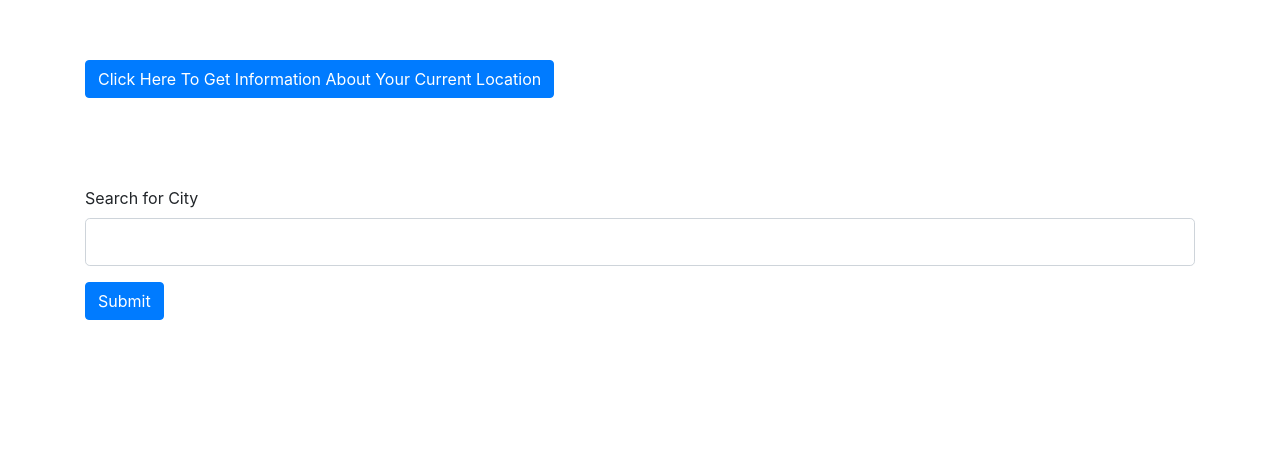
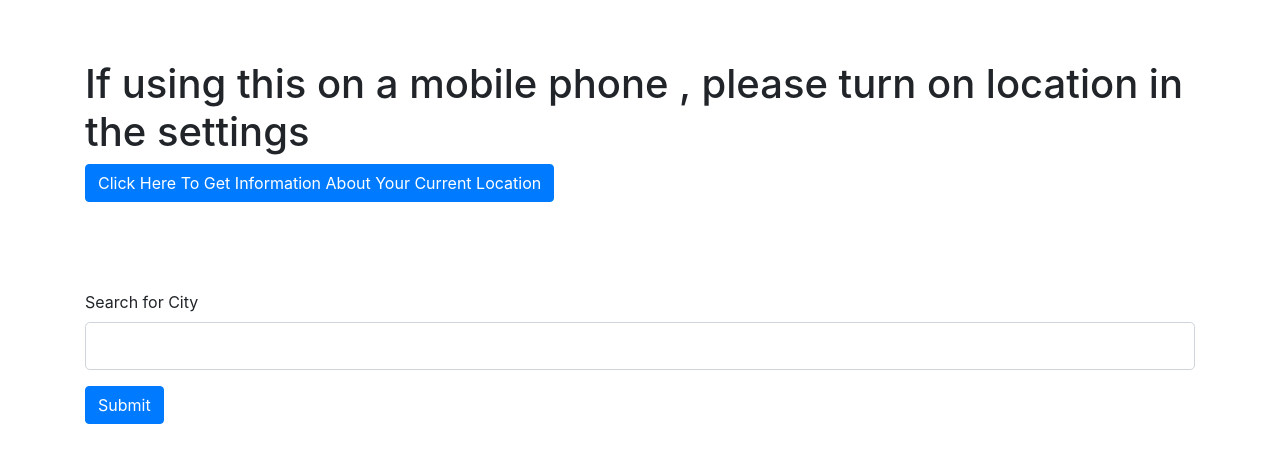
Before and after one commit to Afoninje/WeatherAPI-using-Vue.js, a plain HTML site: page index.html in a window 1280 px wide. Drawn offline with nearby package versions, Linux system fonts and the light colour scheme.

Commit message:
Update index.html

```diff
--- a/index.html
+++ b/index.html
@@ -37,6 +37,7 @@
       <div class="container">
       <form class="mt-5">
         <div class="form-group">
+          <h1>If using this on a mobile phone , please turn on location in the settings</h1>
           <button
             type="submit"
             @click.prevent="myFunction()"
```
